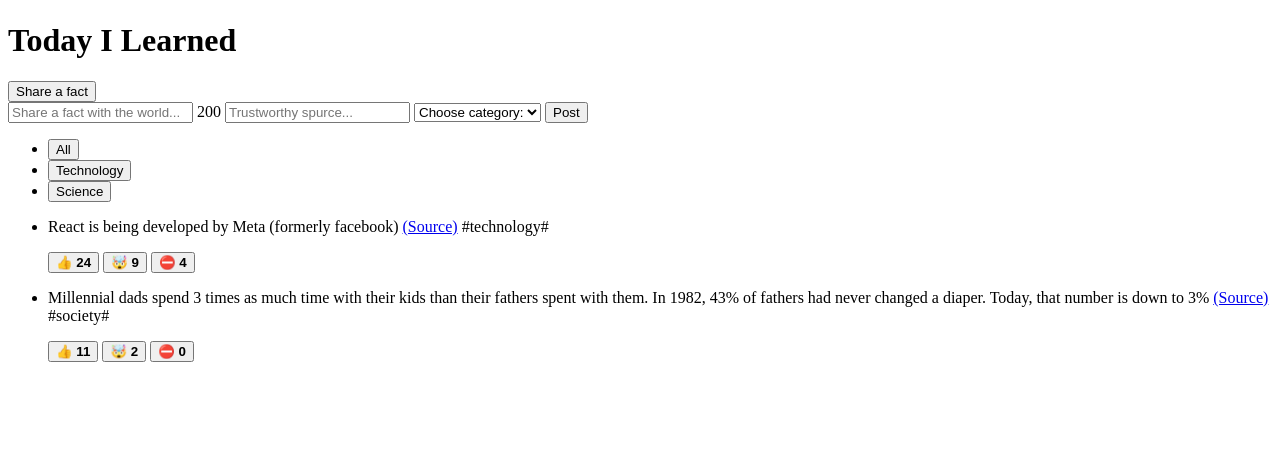
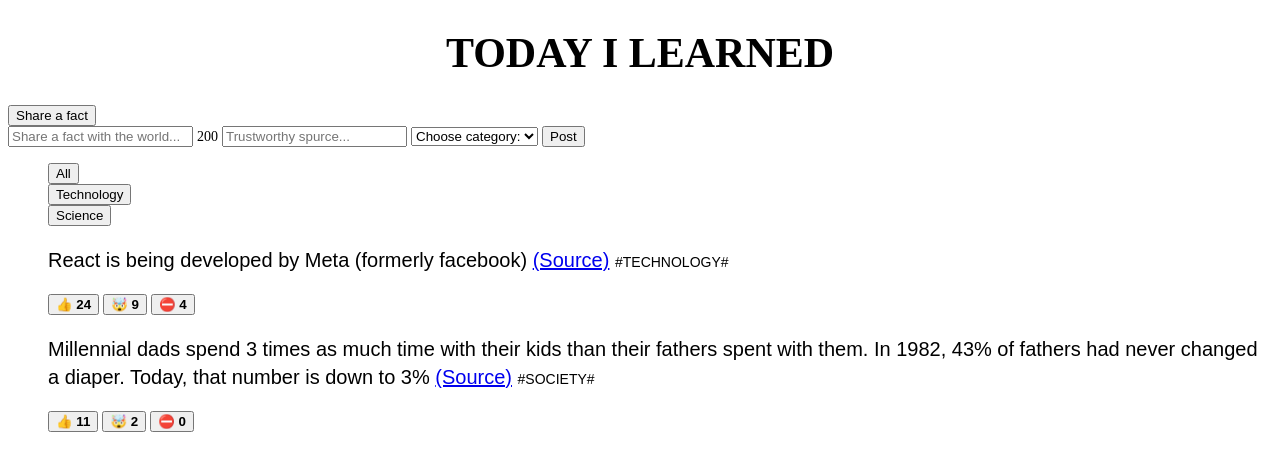
Before and after one commit to GulsahDuzgun/Today-I-Learned, a plain HTML site: page index.html in a window 1280 px wide. Shown: the part 79-550 px from the top of the page. Drawn offline with Linux system fonts and the light colour scheme.

Commit message:
Styling text

```diff
--- a/index.html
+++ b/index.html
@@ -5,6 +5,7 @@
     <meta http-equiv="X-UA-Compatible" content="IE=edge" />
     <meta name="viewport" content="width=device-width, initial-scale=1.0" />
     <title>Today I Learned!</title>
+    <link rel="stylesheet" href="style.css" />
   </head>
   <body>
     <header>
--- /dev/null
+++ b/style.css
@@ -0,0 +1,20 @@
+h1 {
+  font-size: 42px;
+  text-transform: uppercase;
+  text-align: center;
+}
+
+p {
+  font-size: 20px;
+  line-height: 1.4;
+  font-family: sans-serif;
+}
+
+span {
+  text-transform: uppercase;
+  font-size: 14px;
+}
+
+ul {
+  list-style: none;
+}
```
